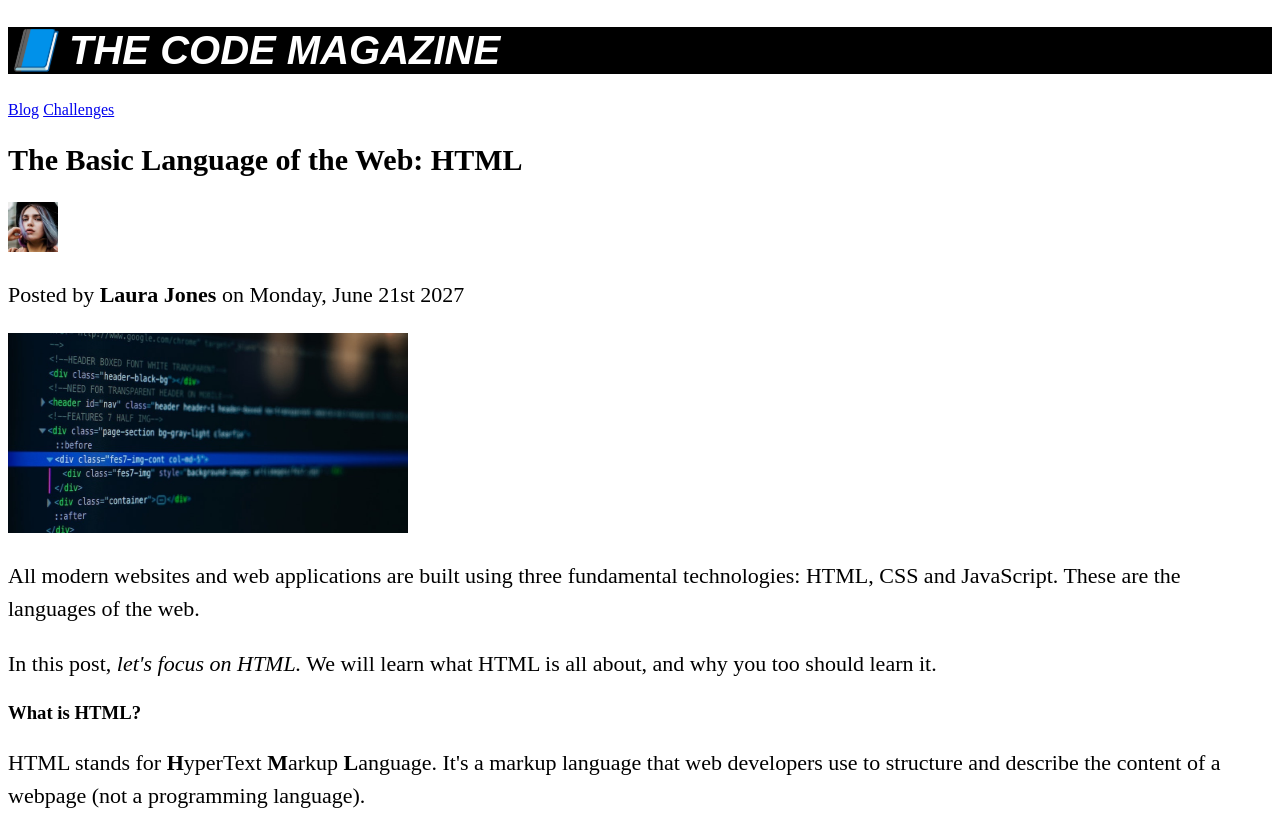
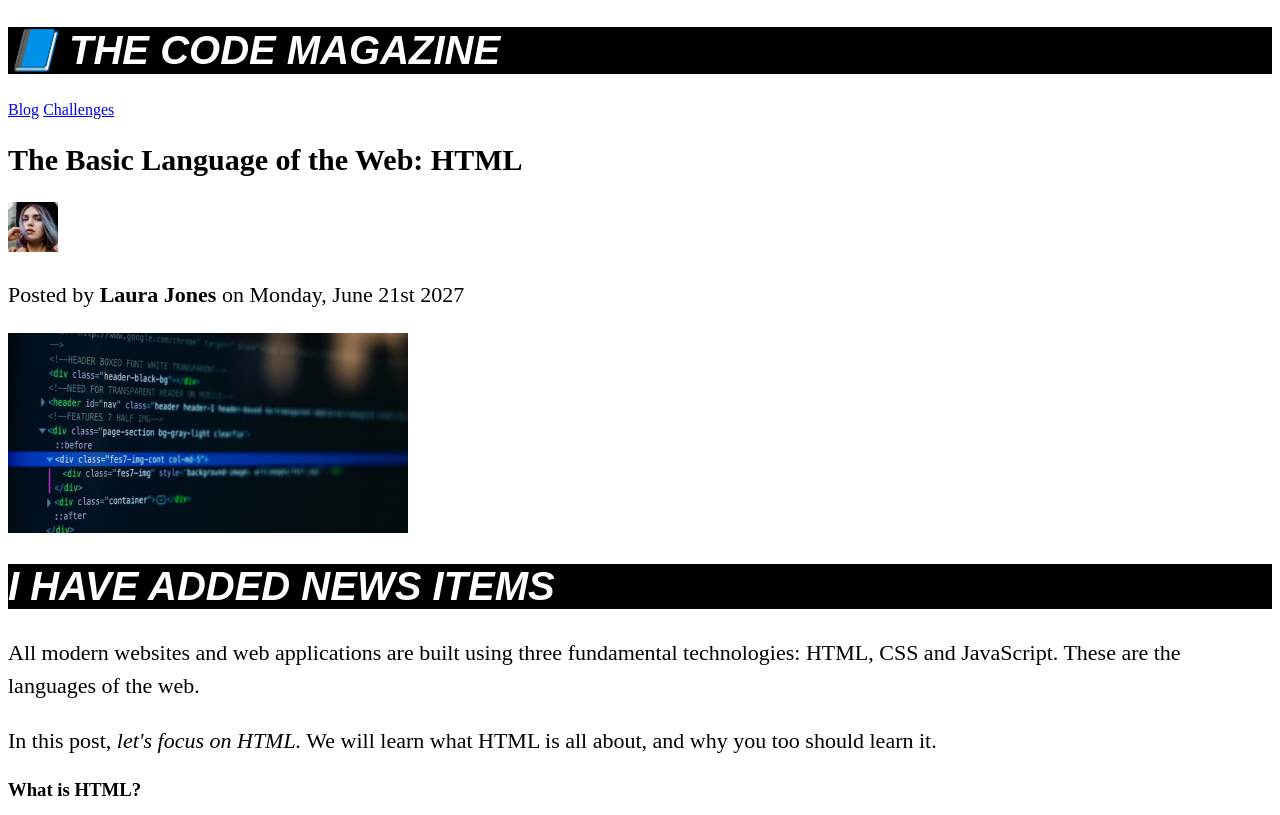
Before and after one commit to kounkourene/Learning, a plain HTML site: page index.html in a window 1280 px wide. Shown: the top 815 px of the page. Drawn offline with Linux system fonts and the light colour scheme.

Commit message:
Added New Content in index.html

```diff
--- a/index.html
+++ b/index.html
@@ -19,7 +19,7 @@
       width="400"
       height="200"
     />
-
+    <h1>I have Added News Items</h1>
     <p>
       All modern websites and web applications are built using three fundamental
       technologies: HTML, CSS and JavaScript. These are the languages of the
```
